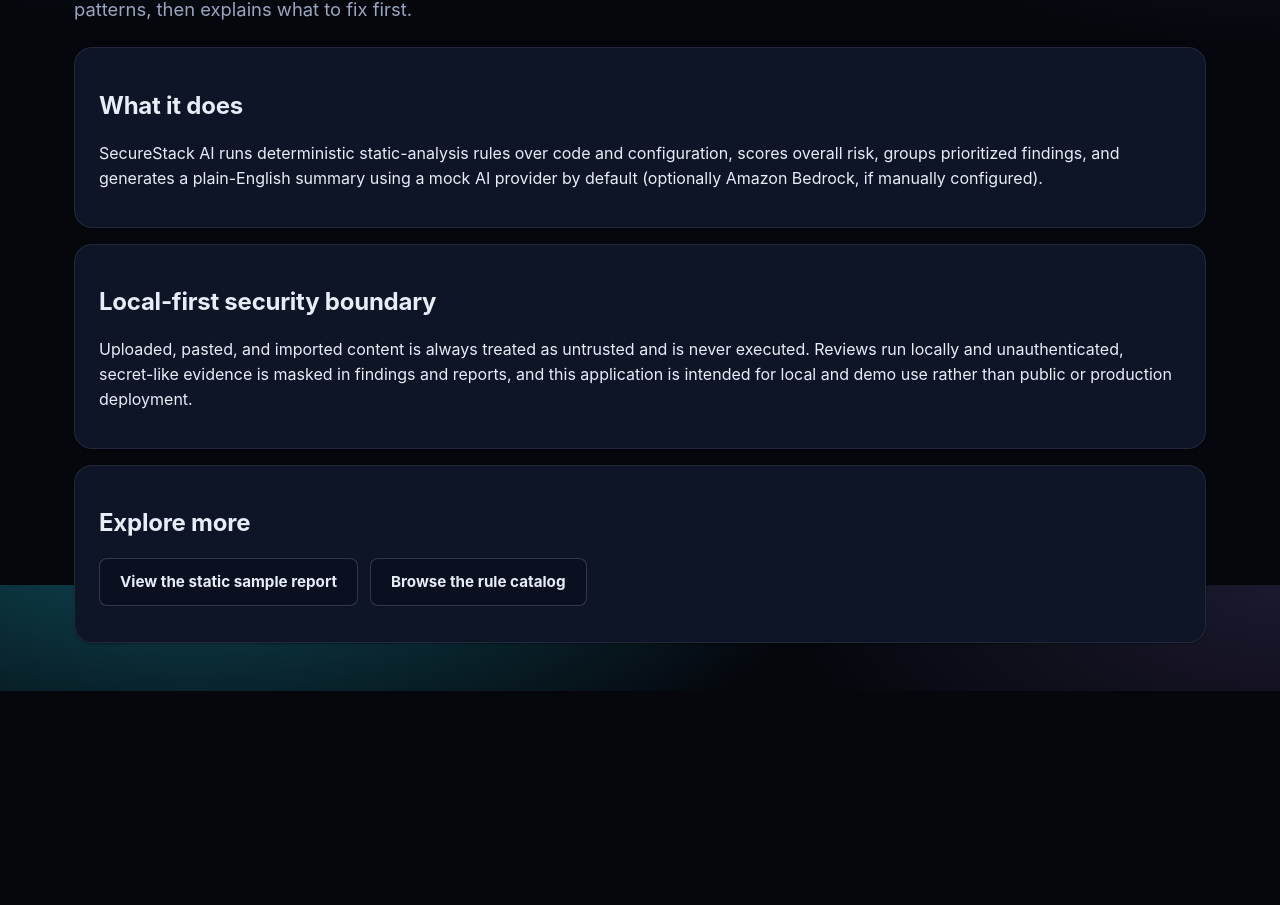
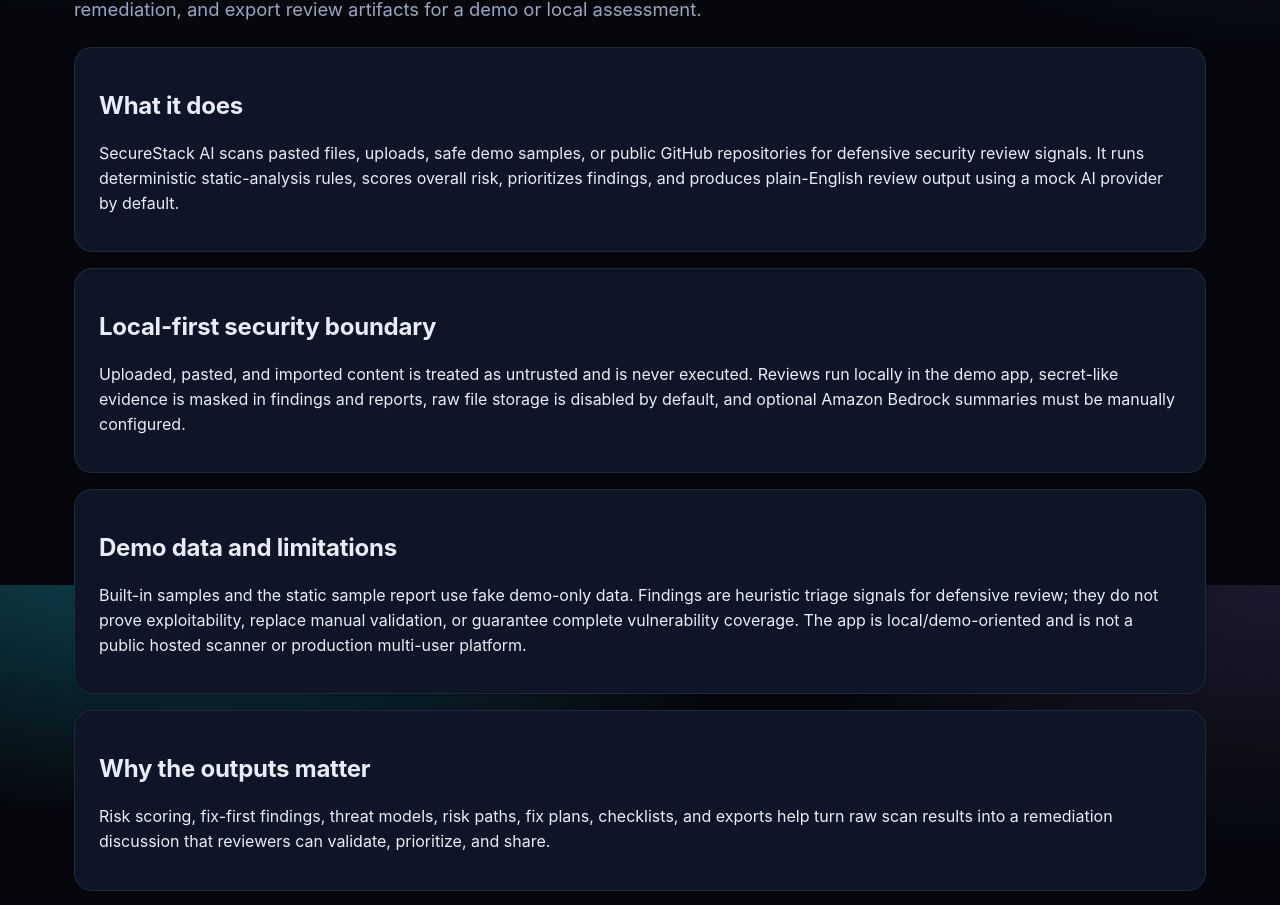
Before and after one commit to bcalford/securestack-ai, a React (Vite) app in the folder frontend/: page /about in a window 1280 px wide. Shown: the part 215-1120 px from the top of the page. Before the commit the page ends 906 px from the top, so only its background shows below. Built offline with nearby package versions, Linux system fonts and the light colour scheme; no server answers.

Commit message:
Polish beta demo walkthrough

```diff
--- a/frontend/src/routes/AboutPage.tsx
+++ b/frontend/src/routes/AboutPage.tsx
@@ -8,22 +8,38 @@
       <PageHeader
         eyebrow="Local-first defensive review"
         title="About SecureStack AI"
-        description="A local-first security review tool that scans pasted files, uploads, safe demo samples, or public GitHub repositories for risky patterns, then explains what to fix first."
+        description="A local-first defensive security review application that helps reviewers analyze code and cloud configuration, prioritize remediation, and export review artifacts for a demo or local assessment."
       />
       <Card>
         <h2>What it does</h2>
         <p>
-          SecureStack AI runs deterministic static-analysis rules over code and configuration, scores overall risk,
-          groups prioritized findings, and generates a plain-English summary using a mock AI provider by default
-          (optionally Amazon Bedrock, if manually configured).
+          SecureStack AI scans pasted files, uploads, safe demo samples, or public GitHub repositories for defensive
+          security review signals. It runs deterministic static-analysis rules, scores overall risk, prioritizes
+          findings, and produces plain-English review output using a mock AI provider by default.
         </p>
       </Card>
       <Card>
         <h2>Local-first security boundary</h2>
         <p>
-          Uploaded, pasted, and imported content is always treated as untrusted and is never executed. Reviews run
-          locally and unauthenticated, secret-like evidence is masked in findings and reports, and this application
-          is intended for local and demo use rather than public or production deployment.
+          Uploaded, pasted, and imported content is treated as untrusted and is never executed. Reviews run locally
+          in the demo app, secret-like evidence is masked in findings and reports, raw file storage is disabled by
+          default, and optional Amazon Bedrock summaries must be manually configured.
+        </p>
+      </Card>
+      <Card>
+        <h2>Demo data and limitations</h2>
+        <p>
+          Built-in samples and the static sample report use fake demo-only data. Findings are heuristic triage signals
+          for defensive review; they do not prove exploitability, replace manual validation, or guarantee complete
+          vulnerability coverage. The app is local/demo-oriented and is not a public hosted scanner or production
+          multi-user platform.
+        </p>
+      </Card>
+      <Card>
+        <h2>Why the outputs matter</h2>
+        <p>
+          Risk scoring, fix-first findings, threat models, risk paths, fix plans, checklists, and exports help turn
+          raw scan results into a remediation discussion that reviewers can validate, prioritize, and share.
         </p>
       </Card>
       <Card>
--- a/frontend/src/routes/SampleReportPage.tsx
+++ b/frontend/src/routes/SampleReportPage.tsx
@@ -53,8 +53,12 @@
           <p className="eyebrow">Static sample report</p>
           <h1>{sampleReport.name}</h1>
           <p>
-            This report uses static, fake demo-only data rendered entirely in the browser so you can preview
-            SecureStack AI results without uploading files or calling the backend.
+            This report uses static, fake demo-only data rendered entirely in the browser so reviewers can preview
+            SecureStack AI output without uploading files or calling the backend.
+          </p>
+          <p>
+            The report illustrates why the outputs matter: risk scoring, fix-first findings, review artifacts, and
+            exports help convert security signals into prioritized remediation and validation steps.
           </p>
           <p>
             <span className="badge">Risk level: {sampleReport.riskLevel}</span>
@@ -114,16 +118,17 @@
           <div>
             <h3>Methodology</h3>
             <p>
-              SecureStack AI validates submitted files, treats all content as untrusted, applies deterministic
-              defensive static-analysis rules, scores risk from severity and confidence, and generates a concise
-              remediation-oriented summary using the configured AI provider.
+              SecureStack AI validates submitted files, treats all content as untrusted, avoids executing uploaded
+              code, applies deterministic defensive static-analysis rules, scores risk from severity and confidence,
+              and generates a concise remediation-oriented summary using the configured AI provider.
             </p>
           </div>
           <div>
             <h3>Limitations</h3>
             <p>
-              This static report is illustrative only. It does not represent a live scan, execute code, prove exploitability,
-              replace manual review, or guarantee that every vulnerability in a real project would be found.
+              This static report is illustrative only and uses fake demo-only data. It does not represent a live scan,
+              execute code, prove exploitability, replace manual review, or guarantee that every vulnerability in a
+              real project would be found.
             </p>
           </div>
         </div>
```
Also changed, not shown: 2 other files (tests, documents, lock files or other folders).
